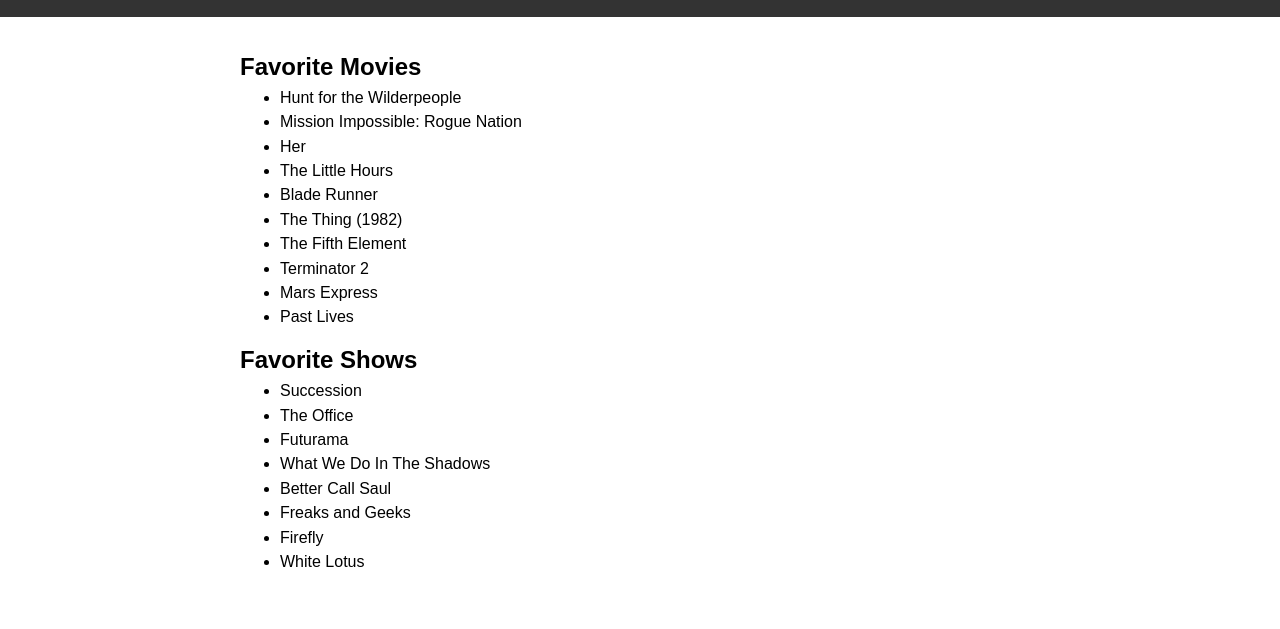
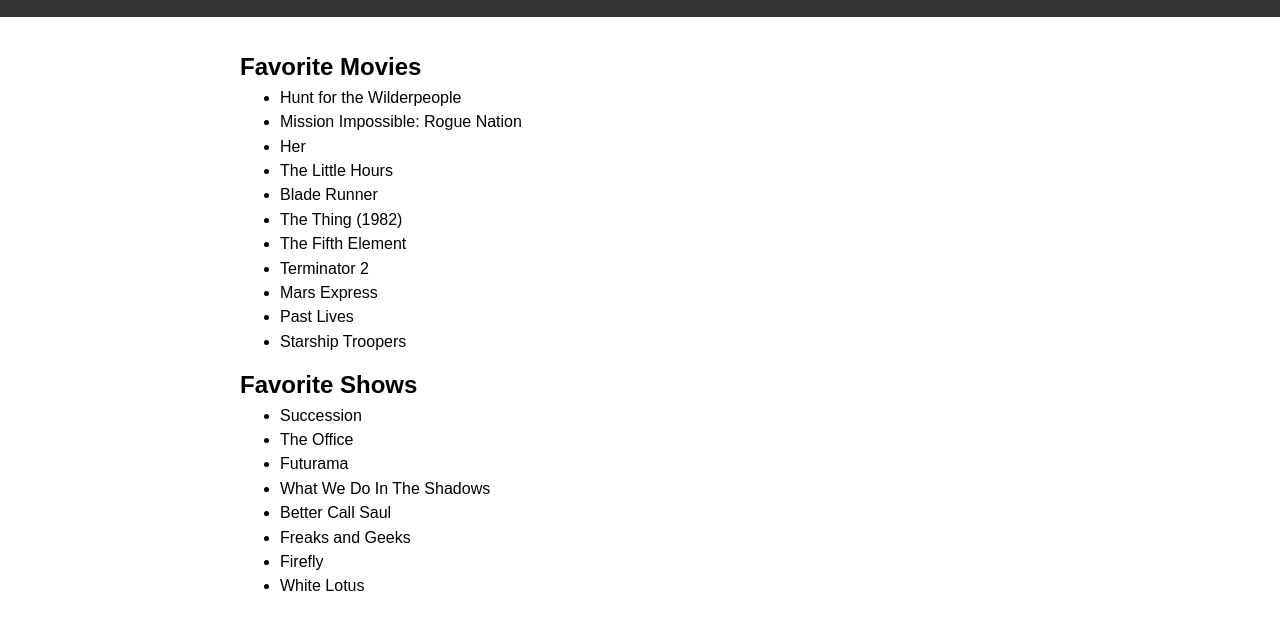
Before and after one commit to Paul-Ryan/pauls-movie-list, a website: page index.html in a window 1280 px wide. Shown: the part 95-724 px from the top of the page. Drawn offline with Linux system fonts and the light colour scheme.

Commit message:
Add Starship Troopers.

```diff
--- a/index.html
+++ b/index.html
@@ -73,6 +73,7 @@
         <li>Terminator 2</li>
         <li>Mars Express</li>
         <li>Past Lives</li>
+        <li>Starship Troopers</li>
       </ul>
       <h2>Favorite Shows</h2>
       <ul>
```
